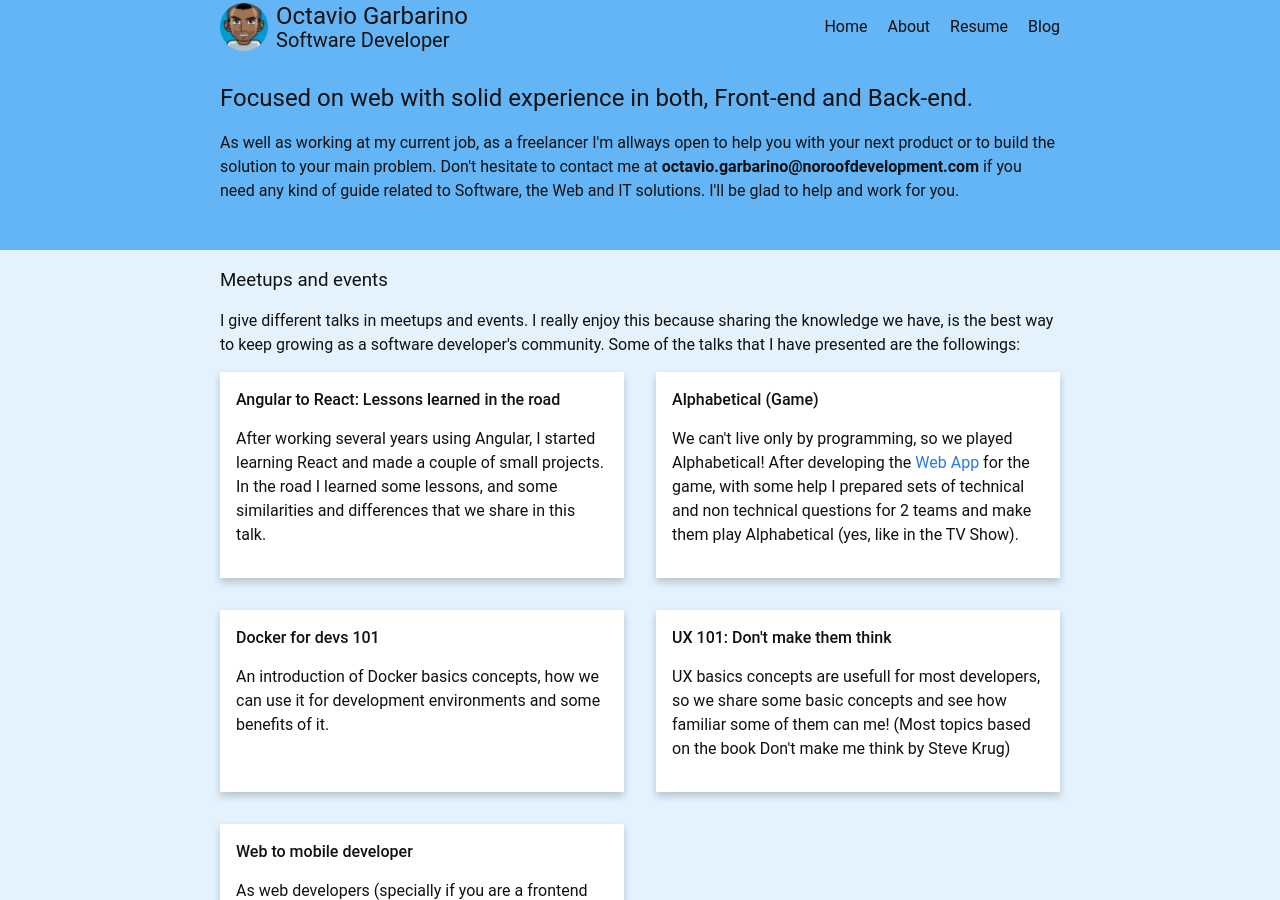
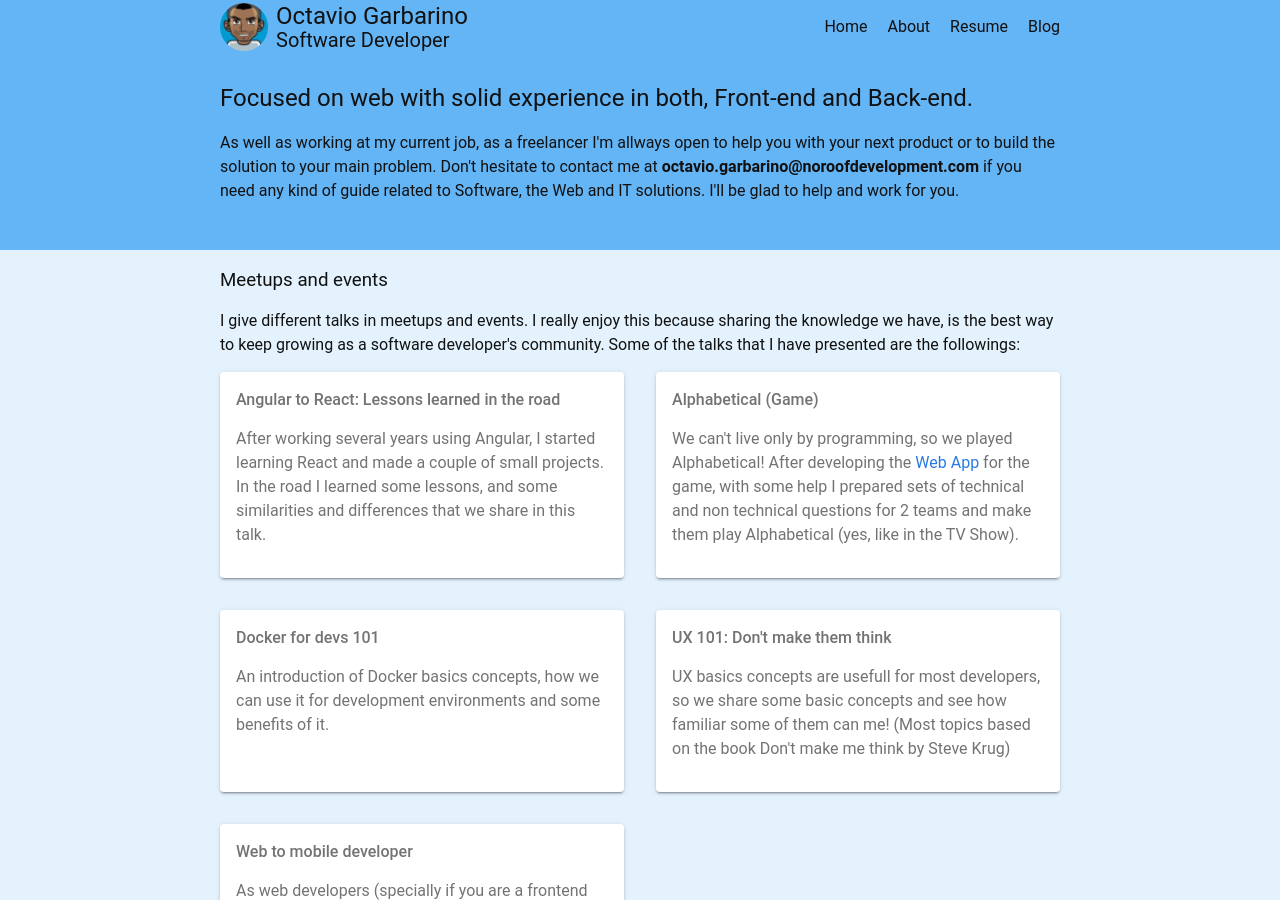
Before and after one commit to octaviogarbet/octaviogarbet.github.io, a Jekyll site: the page built from index.html, in a window 1280 px wide and 900 px high. Built offline with Jekyll 4.4.1, drawn with Linux system fonts in a browser that asks for light colours.

Commit message:
general styles improved

```diff
--- a/_sass/oti/_layout.scss
+++ b/_sass/oti/_layout.scss
@@ -9,6 +9,7 @@
   position: fixed;
   width: 100%;
   background-color: var(--color-header);
+  z-index: 1;
   .wrapper {
     display: flex;
     // justify-content: space-around;
@@ -251,11 +252,20 @@
     grid-row-gap: 2rem;
 
     article {
+      box-sizing: border-box;
       background-color: white;
-      box-shadow: 0 4px 8px 0 rgba(0,0,0,0.2);
+      box-shadow: rgba(0, 0, 0, 0.2) 0px 3px 1px -2px, rgba(0, 0, 0, 0.14) 0px 2px 2px 0px, rgba(0, 0, 0, 0.12) 0px 1px 5px 0px;
       padding: 1rem;
+      color: #737373;
+      border-radius: 4px;
+      position: relative;
       h4 {
         font-weight: 500;
+      }
+      span.period {
+        position: absolute;
+        bottom: 5px;
+        right: 10px;
       }
     }
 
```
